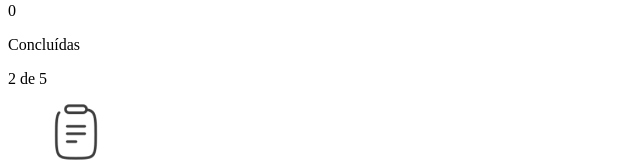
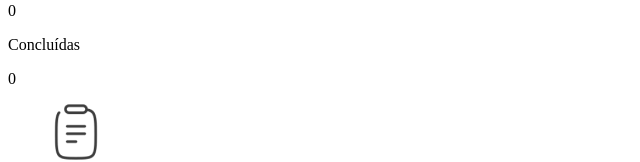
Before and after one commit to bchavs12/rocket-todo, a React (Vite) app: page / in a window 1280 px wide. Shown: the part 157-319 px from the top of the page, without its empty margins (0-640 px from the left). Built offline with nearby package versions, Linux system fonts and the light colour scheme; the HTML template or start-up script is replaced by a standard one.

Commit message:
feat: ToggleTask review and counterTodoChecked w/Array.reduceMethod

```diff
--- a/src/App.tsx
+++ b/src/App.tsx
@@ -41,20 +41,24 @@ function App() {
   }
 
   const handleToggleTask = ({id, newCheckedValue}:{id: string, newCheckedValue: boolean}) => {
-      const updatedTaskChecked = tasks.map((task) => {
+     const updatedTask = tasks.map(task => {
         if(task.id === id){
-          return {...task, isChecked:newCheckedValue }
+          return {...task, isChecked: newCheckedValue}
         }
 
-        return { ...task }
-      })
+        return {...task}
+     })
 
-      setTasks(updatedTaskChecked)
+     setTasks(updatedTask);
   }
 
-  const checkedTasksCounter = () => {
+  const counterTodoChecked = tasks.reduce((prevValue, currentValue) => {
+    if(currentValue.isChecked){
+      return prevValue + 1
+    }
 
-  }
+    return prevValue;
+  }, 0)
 
   const inputValidation = inputValue.length < 5;
   return (
@@ -83,6 +87,7 @@ function App() {
         <section className="mt-16">
           <TodoItemInfo
             tasksCounterCreated={tasks.length}
+            counterTodoChecked={counterTodoChecked}
           />
           <div className="min-h-28 flex flex-col gap-3 overflow-auto">
             {tasks.length > 0 ? tasks.map(task => {
--- a/src/components/TodoItem.tsx
+++ b/src/components/TodoItem.tsx
@@ -30,7 +30,7 @@ export const TodoItem = ({
   return (
     <div className="flex items-center justify-between gap-3  bg-base-gray-500 p-4 border border-solid border-base-gray-400 rounded-lg">
       <div className="flex gap-2">
-        <label htmlFor="checkbox" className="flex gap-2" onClick={handleTaskToggle}>
+        <label htmlFor="checkbox" className="flex gap-2 cursor-pointer" onClick={handleTaskToggle}>
           <input
             type="checkbox"
             readOnly
@@ -38,7 +38,7 @@ export const TodoItem = ({
             checked={data.isChecked}
           />
           <span
-            className={`w-[18px] h-[18px] flex justify-center items-center rounded-full cursor-pointer ${
+            className={`w-[18px] h-[18px] flex justify-center items-center rounded-full ${
               data.isChecked
                 ? "border-none bg-product-purple-dark text-base-gray-100 hover:bg-product-purple"
                 : "border-2 hover:bg-product-blue-dark"
--- a/src/components/TodoItemInfo.tsx
+++ b/src/components/TodoItemInfo.tsx
@@ -1,8 +1,9 @@
 interface TodoHeaderProps {
   tasksCounterCreated: number
+  counterTodoChecked: number
 }
 
-export const TodoItemInfo = ({tasksCounterCreated}:TodoHeaderProps ) => {
+export const TodoItemInfo = ({tasksCounterCreated, counterTodoChecked}:TodoHeaderProps ) => {
   return (
     <header className="flex justify-between item mb-6">
       <aside className="flex gap-2 items-center justify-center">
@@ -15,8 +16,7 @@ export const TodoItemInfo = ({tasksCounterCreated}:TodoHeaderProps ) => {
       <aside className="flex gap-2 items-center justify-center">
         <p className="font-semibold text-product-purple">Concluídas</p>
         <span className="text-base-gray-200 font-bold bg-base-gray-400 rounded-l-full rounded-r-full px-3 ">
-          {/* taskCounter related to isChecked  */}
-          2 de 5
+          {tasksCounterCreated > 0 ? `${counterTodoChecked} de ${tasksCounterCreated}` : 0}
         </span>
       </aside>
     </header>
```
